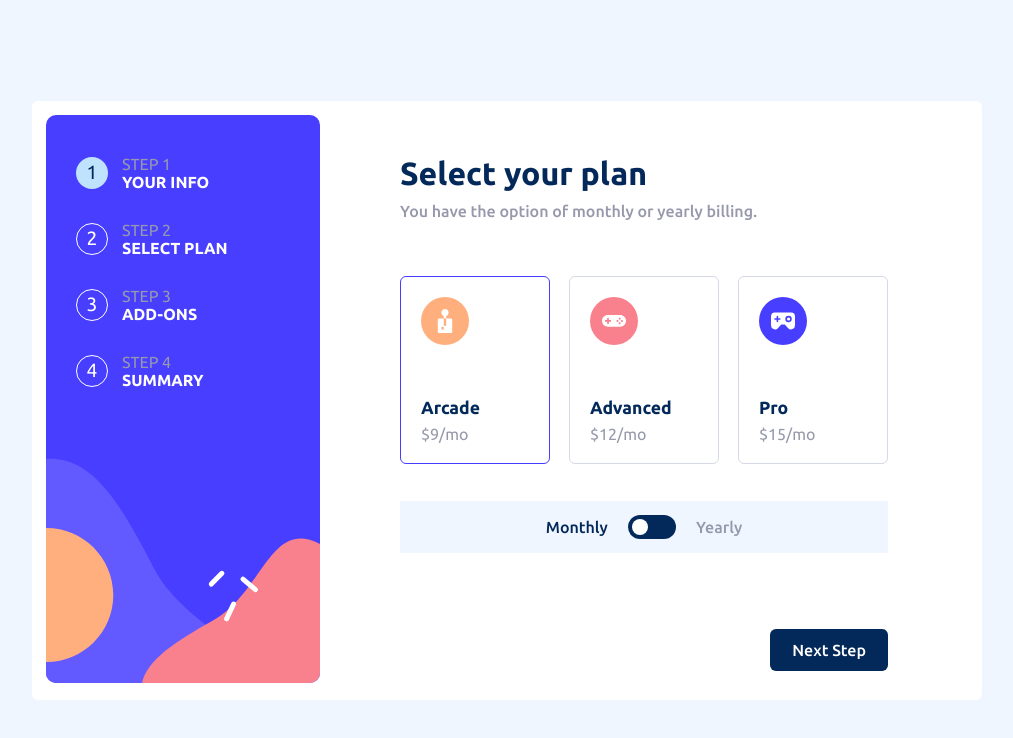
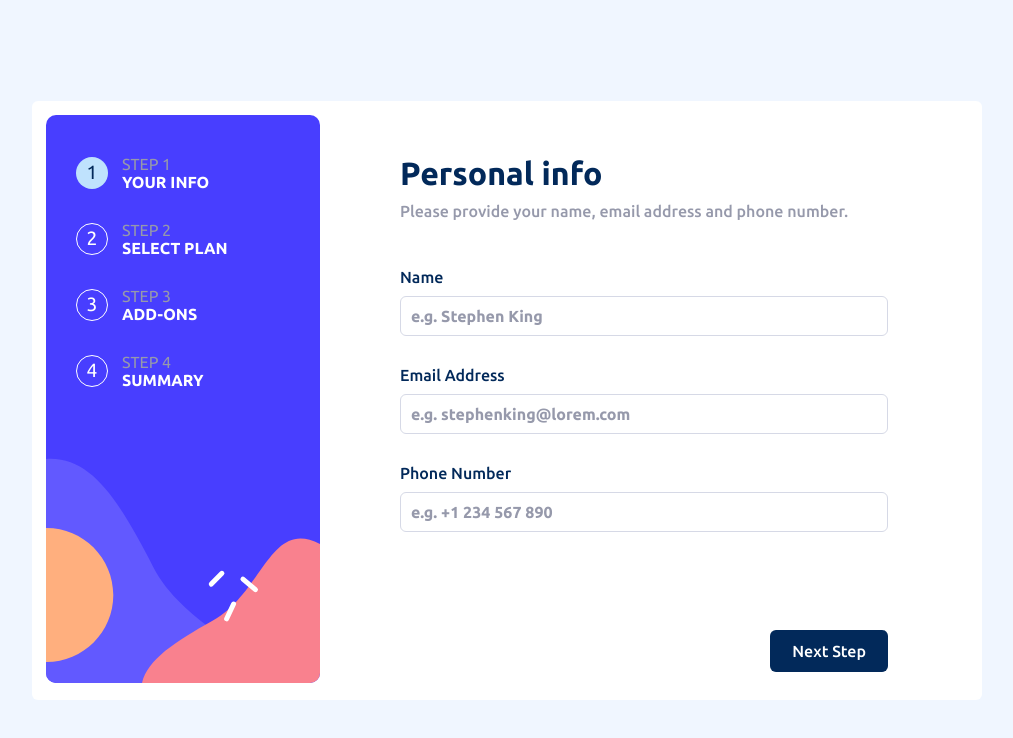
Before and after one commit to tymino/frontendmentor_multi-step-form, a Vue app: page / in a window 1280 px wide. Shown: the top 738 px of the page, without its empty margins (133-1146 px from the left). Built offline with nearby package versions, Linux system fonts and the light colour scheme.

Commit message:
fix store

```diff
--- a/src/App.vue
+++ b/src/App.vue
@@ -28,29 +28,8 @@ export default {
     const store = useStore();
 
     return {
-      currentStep: computed(() => store.state.currentStep),
       steps: computed(() => store.state.steps),
-      setCurrentStep: () => store.commit('setCurrentStep'),
-      inputs: computed({
-        get: () => store.state.inputs,
-        set: (inputData) => {
-          store.commit('updateInput', inputData);
-        },
-      }),
-
-      // toggle: computed({
-      //   get: () => store.state.toggle,
-      //   set: (value) => {
-      //     store.commit('updateToggle', value);
-      //   },
-      // }),
-      header: computed(() => store.state.blockSelectPlan.header),
-      toggle: computed({
-        get: () => store.state.blockSelectPlan.toggle,
-        set: (value) => {
-          store.commit('updateToggle', value);
-        },
-      }),
+      currentStep: computed(() => store.getters.currentStep),
     };
   },
 };
--- a/src/components/UI/Options.vue
+++ b/src/components/UI/Options.vue
@@ -62,7 +62,7 @@ export default {
     border: 1px solid var(--color-light-gray);
     border-radius: var(--border-radius);
 
-    transition: all ease-in var(--transition-delay);
+    transition: var(--transition-delay);
     cursor: pointer;
 
     &--active {
--- a/src/store/blockSelectPlan.js
+++ b/src/store/blockSelectPlan.js
@@ -42,7 +42,7 @@ const blockSelectPlan = {
       }));
     },
     submitOptions() {
-      this.commit('setCurrentStep');
+      this.commit('setNextStep');
     },
   },
 };
--- a/src/store/blockYourInfo.js
+++ b/src/store/blockYourInfo.js
@@ -75,7 +75,7 @@ const blockYourInfo = {
         }
       }
 
-      this.commit('setCurrentStep');
+      this.commit('setNextStep');
     },
   },
 };
--- a/src/store/index.js
+++ b/src/store/index.js
@@ -6,18 +6,6 @@ import blockSelectPlan from '@/store/blockSelectPlan';
 const store = createStore({
   state: () => ({
     // formData: {
-    //   user: {
-    //     name: '',
-    //     email: '',
-    //     phone: '',
-    //   },
-    //   plan: {
-    //     name: '',
-    //     type: '',
-    //   },
-    //   addons: [],
-    // },
-    currentStep: 2,
     steps: [
       { id: 1, subtitle: 'step', title: 'your info', isActive: true },
       { id: 2, subtitle: 'step', title: 'select plan', isActive: false },
@@ -26,6 +14,9 @@ const store = createStore({
     ],
   }),
   getters: {
+    currentStep(state) {
+      return state.steps.find((step) => step.isActive === true).id;
+    },
     getCostPlan:
       (state) =>
       (value, isBonus = false) => {
@@ -39,15 +30,16 @@ const store = createStore({
       },
   },
   mutations: {
-    setCurrentStep(state) {
-      console.log('setCurrentStep');
-      state.currentStep === state.steps.length
-        ? (state.currentStep = 1)
-        : state.currentStep++;
+    setNextStep(state) {
+      let currentStepValue = state.steps.find(
+        (step) => step.isActive === true
+      ).id;
+      const nextStepValue =
+        currentStepValue === state.steps.length ? 1 : ++currentStepValue;
 
       state.steps = state.steps.map((step) => ({
         ...step,
-        isActive: step.id === state.currentStep ? true : false,
+        isActive: step.id === nextStepValue,
       }));
     },
   },
```
